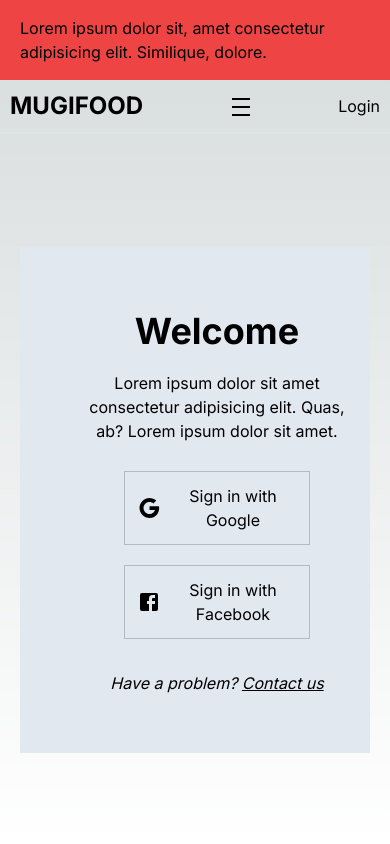
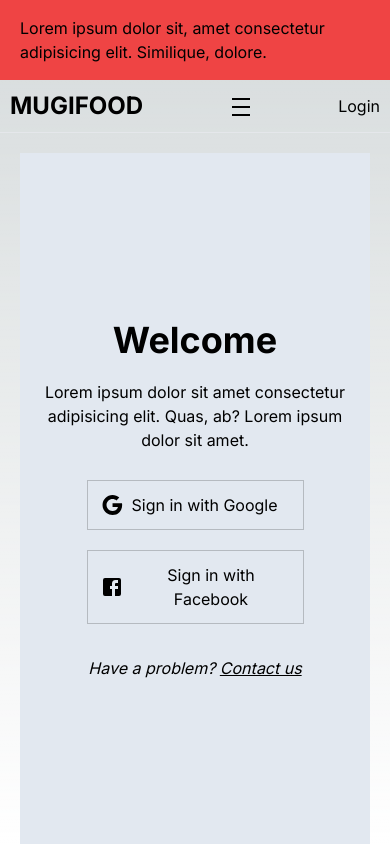
Before and after one commit to mugidar/restaurant-app, a Next.js app: page /login in a window 390 px wide. Shown: the top 844 px of the page. Built offline with nearby package versions, Linux system fonts and the light colour scheme.

Commit message:
login page fix

```diff
--- a/src/app/(pages)/login/page.tsx
+++ b/src/app/(pages)/login/page.tsx
@@ -17,7 +17,12 @@
             }}
           ></div>
 
-          <div className="flex items-center text-center lg:items-start lg:text-start flex-col pl-16 pt-16 pr-5  flex-1 h-[60vh] text-black bg-slate-200">
+          <div className="
+          flex flex-col flex-1 items-center justify-center text-center  h-full
+          p-5
+          text-black bg-slate-200
+          lg:items-start lg:text-start  lg:justify-start
+          ">
             <h1 className="text-4xl font-bold">Welcome</h1>
             <p className="mt-5">
               Lorem ipsum dolor sit amet consectetur adipisicing elit. Quas, ab?
--- a/src/components/MobileMenu/MobileMenu.tsx
+++ b/src/components/MobileMenu/MobileMenu.tsx
@@ -11,9 +11,9 @@
   const [user, setUser] = useState(false);
   useEffect(() => {
     if (open) {
-      document.body.style.overflowY = "hidden"
-    }else {
-      document.body.style.overflowY = "scroll"
+      document.body.style.overflowY = "hidden";
+    } else {
+      document.body.style.overflowY = "scroll";
     }
   }, [open]);
   return (
@@ -37,8 +37,13 @@
               Login
             </Link>
           )}
+          <li>
+            <Link href={"/orders"} onClick={() => setOpen(!open)}>
+              orders
+            </Link>
+          </li>
           <li onClick={() => setOpen(false)}>
-            <Cart color="lime"  />
+            <Cart color="lime" />
           </li>
           <li>
             <Phone phone="0980133832" />
```
